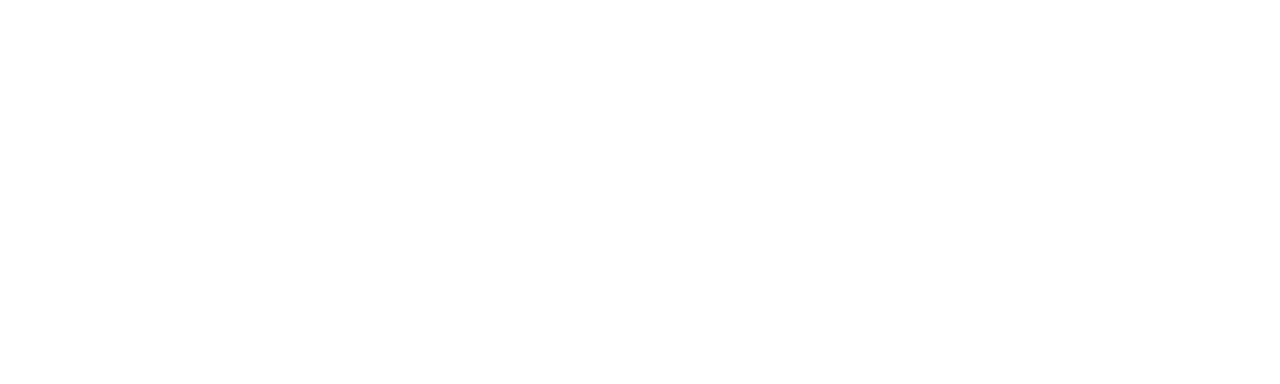
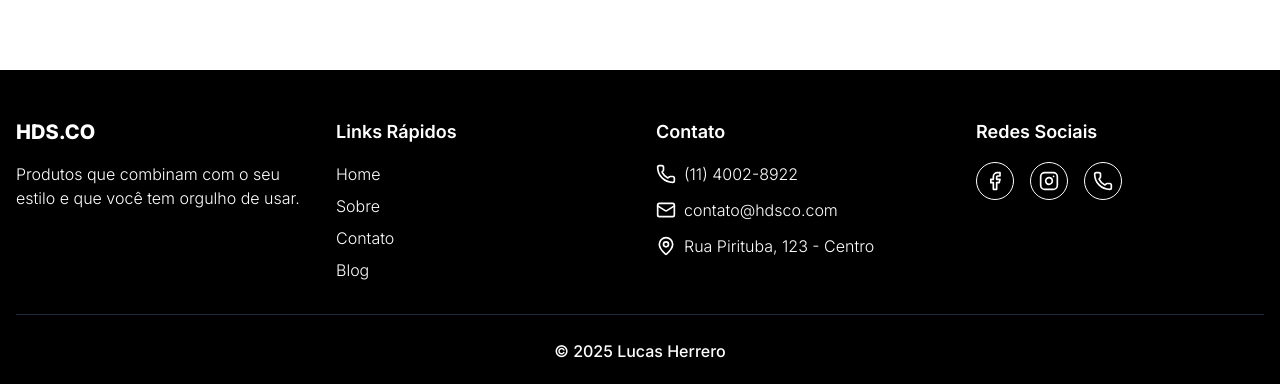
Before and after one commit to lucasherrerods/hds.co, a React (Vite) app: page /products/1 in a window 1280 px wide. Shown: the part 750-1134 px from the top of the page. Before the commit the page ends 800 px from the top, so only its background shows below. Built offline with nearby package versions, Linux system fonts and the light colour scheme; no server answers.

Commit message:
feat: set theme in the footer depending on the page

```diff
--- a/src/components/Footer/index.jsx
+++ b/src/components/Footer/index.jsx
@@ -1,8 +1,15 @@
 import { Facebook, Instagram, Phone, Mail, MapPin } from 'lucide-react'
+import { useEffect, useState } from 'react'
 
-export default function Footer() {
+export default function Footer({ theme }) {
+  const [mode, setMode] = useState('dark')
+
+  useEffect(() => {
+    setMode(theme)
+  }, [])
+
   return (
-    <footer className="pt-12 pb-6">
+    <footer className={`mt-20 pt-12 pb-6 ${mode ? 'bg-black text-white' : ''}`}>
       <div className="container mx-auto px-4">
         <div className="grid grid-cols-1 md:grid-cols-3 lg:grid-cols-4 gap-8 mb-8">
           <div>
@@ -56,13 +63,13 @@
               Redes Sociais
             </h4>
             <div className="flex gap-4">
-              <div className="border p-2 rounded-full hover:bg-black hover:text-white transition cursor-pointer">
+              <div className={`border p-2 rounded-full transition cursor-pointer ${mode ? 'hover:bg-white hover:text-black' : 'hover:bg-black hover:text-white'}`}>
                 <Facebook className="w-5 h-5" />
               </div>
-              <div className="border p-2 rounded-full hover:bg-black hover:text-white transition cursor-pointer">
+              <div className={`border p-2 rounded-full transition cursor-pointer ${mode ? 'hover:bg-white hover:text-black' : 'hover:bg-black hover:text-white'}`}>
                 <Instagram className="w-5 h-5" />
               </div>
-              <div className="border p-2 rounded-full hover:bg-black hover:text-white transition cursor-pointer">
+              <div className={`border p-2 rounded-full transition cursor-pointer ${mode ? 'hover:bg-white hover:text-black' : 'hover:bg-black hover:text-white'}`}>
                 <Phone className="w-5 h-5" />
               </div>
             </div>
--- a/src/pages/Product/index.jsx
+++ b/src/pages/Product/index.jsx
@@ -5,6 +5,7 @@
 import Fade from '../../components/Fade'
 import Reviews from '../../components/Reviews'
 import RelatedProducts from '../../components/RelatedProducts'
+import Footer from '../../components/Footer'
 
 export default function Product() {
   const { id } = useParams()
@@ -67,6 +68,7 @@
       </div>
       <Reviews product={product} />
       <RelatedProducts product={product} />
+      <Footer theme={'dark'} />
     </Fade>
   )
 
```
